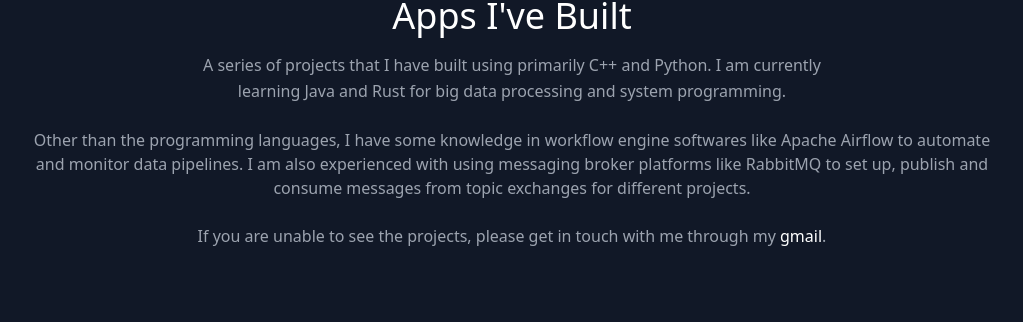
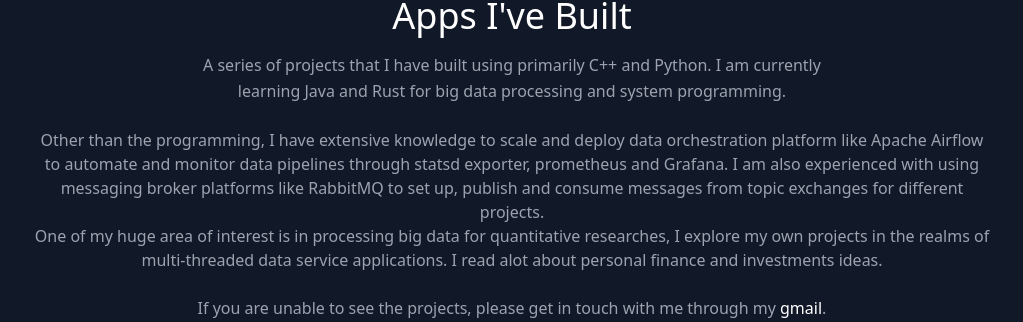
Before and after one commit to alanriya/alanriya.github.io, a React (Create React App) app: page / in a window 1280 px wide. Shown: the part 832-1154 px from the top of the page, without its empty margins (128-1151 px from the left). Built offline with nearby package versions, Linux system fonts and the light colour scheme.

Commit message:
updated about me section

```diff
--- a/src/components/Projects.js
+++ b/src/components/Projects.js
@@ -16,7 +16,10 @@ export default function Projects() {
           </p>
           <br/>
           <p>
-            Other than the programming languages, I have some knowledge in workflow engine softwares like Apache Airflow to automate and monitor data pipelines. I am also experienced with using messaging broker platforms like RabbitMQ to set up, publish and consume messages from topic exchanges for different projects.
+            Other than the programming, I have extensive knowledge to scale and deploy data orchestration platform like Apache Airflow to automate and monitor data pipelines through statsd exporter, prometheus and Grafana. I am also experienced with using messaging broker platforms like RabbitMQ to set up, publish and consume messages from topic exchanges for different projects.
+          </p>
+          <p>
+            One of my huge area of interest is in processing big data for quantitative researches, I explore my own projects in the realms of multi-threaded data service applications. I read alot about personal finance and investments ideas.
           </p>
           <br/>
           <p>
--- a/src/data.js
+++ b/src/data.js
@@ -80,14 +80,14 @@ export const backgrounds = [
     cardSubtitle:
       "Exploring a career in Big Data Engineering focusing on data orchestration and devops",
     title: "May 2022 - March 2023",
-    cardDetailedText: "Build Big Data Engineering Solution for partnering clients in healthcare industry. Learned alot in the area of Data Orchestration using Apache Airflow, earned my Professional Google Data Engineer Certification.",
+    cardDetailedText: "Built Big Data Engineering Solution for partnering clients in healthcare industry. Learned alot in the area of Data Orchestration using Apache Airflow, earned my Professional Google Data Engineer Certification.",
   },
   {
     cardTitle: 'GIC Pte Ltd, Investment Insights Group - Quantitative Developer',
     cardSubtitle:
       "Working in Systematic Investment Group in GIC",
     title: "March 2023 - Present",
-    cardDetailedText: "Deployed and maintained data orchestration platform in multi-node setup using docker swarm and SIG quantitative research library. Invest alot of effort in the area of big data engineering using Java and learning system programming language Rust.",
+    cardDetailedText: "Deployed and maintained data orchestration platform in multi-node setup using docker swarm and Systematic Investment Group quantitative research library. Invest alot of effort in the area of big data engineering using Java and learning system programming language Rust.",
   },
 
 ];
```
